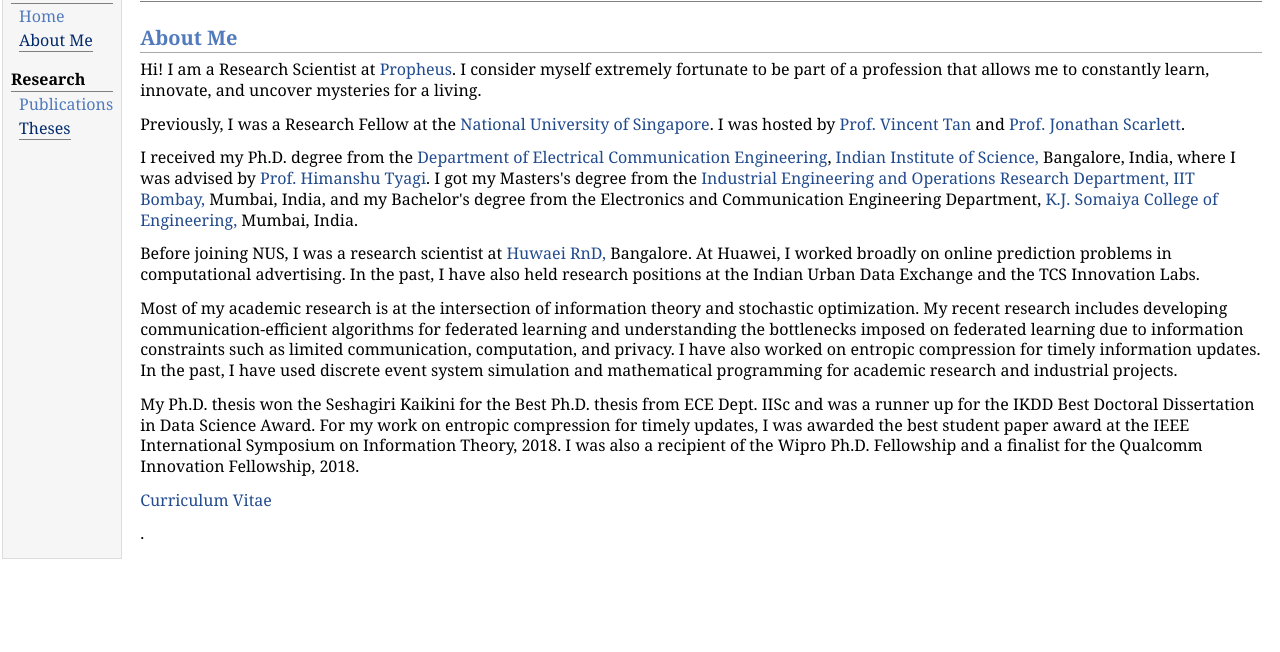
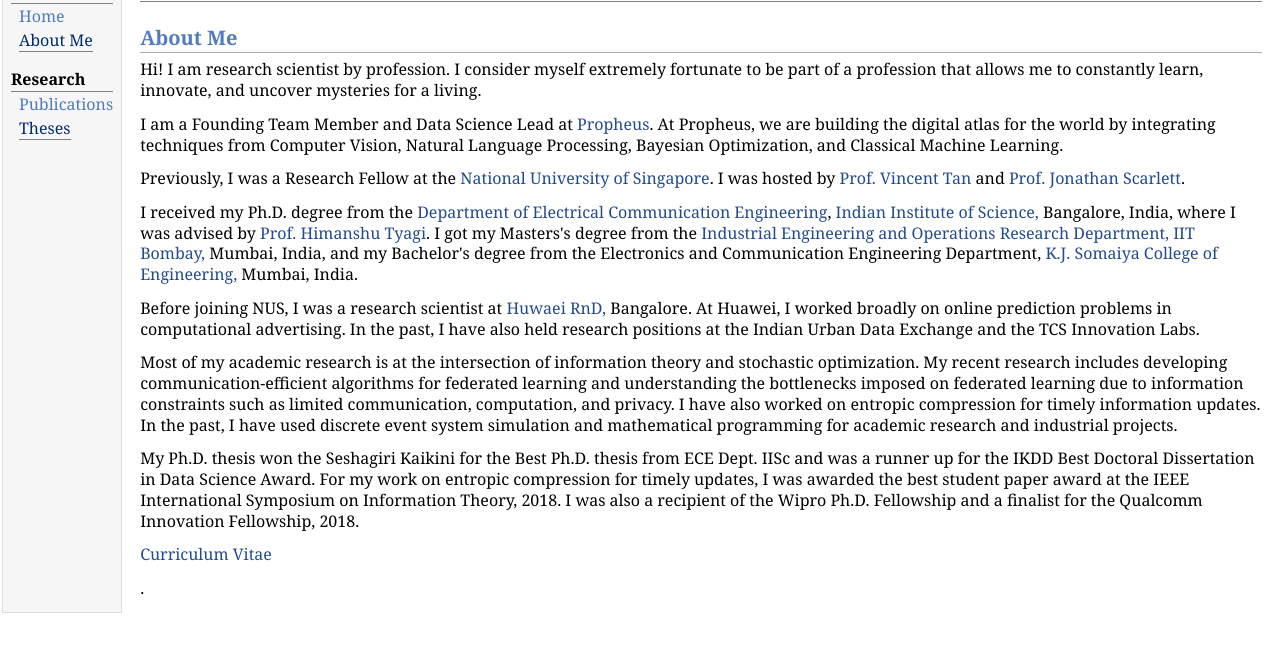
Before and after one commit to prathamesh220/prathamesh220.github.io, a plain HTML site: page bio.html in a window 1280 px wide. Shown: the part 48-700 px from the top of the page. Drawn offline with Linux system fonts and the light colour scheme.

Commit message:
Update bio.html

```diff
--- a/bio.html
+++ b/bio.html
@@ -24,7 +24,12 @@
 <h1>Biography</h1>
 </div>
 <h2>About Me</h2>
-        <p class="p5"><span class="s1">Hi! I am a Research Scientist at <a href="https://www.propheus.ai/"><span class="s3">Propheus</span></a>. I consider myself extremely fortunate to be part of a profession that allows me to constantly learn, innovate, and uncover mysteries for a living. </p>
+        <p class="p5"><span class="s1">Hi! I am research scientist by profession. I  consider myself extremely fortunate to be part of a profession that allows me to constantly learn, innovate, and uncover mysteries for a living. </p>
+
+
+          <p class="p5"><span class="s1"> I am a Founding Team Member and Data Science Lead at <a href="https://www.propheus.ai/"><span class="s3">Propheus</span></a>. At Propheus, we are building the digital atlas
+for the world by integrating techniques from Computer Vision, Natural Language
+Processing, Bayesian Optimization, and Classical Machine Learning. </p>
 
 <p class="p5"><span class="s1">Previously, I was  a Research Fellow at the <a href="https://www.nus.edu.sg/"><span class="s3">National University of Singapore</span></a>. I was hosted by <a href="https://vyftan.github.io/"><span class="s3">Prof. Vincent Tan </span></a>and <a href="https://www.comp.nus.edu.sg/~scarlett/"><span class="s3">Prof. Jonathan Scarlett</span></a>.</span></p>
 
```
